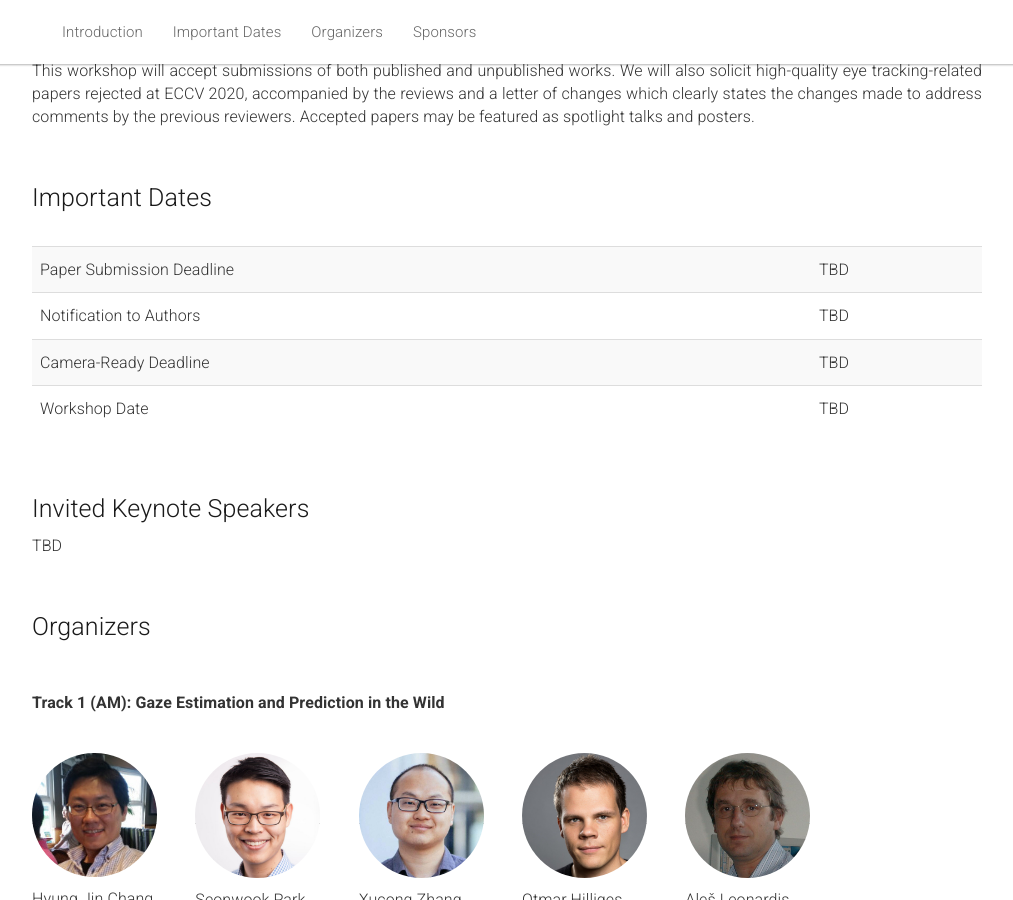
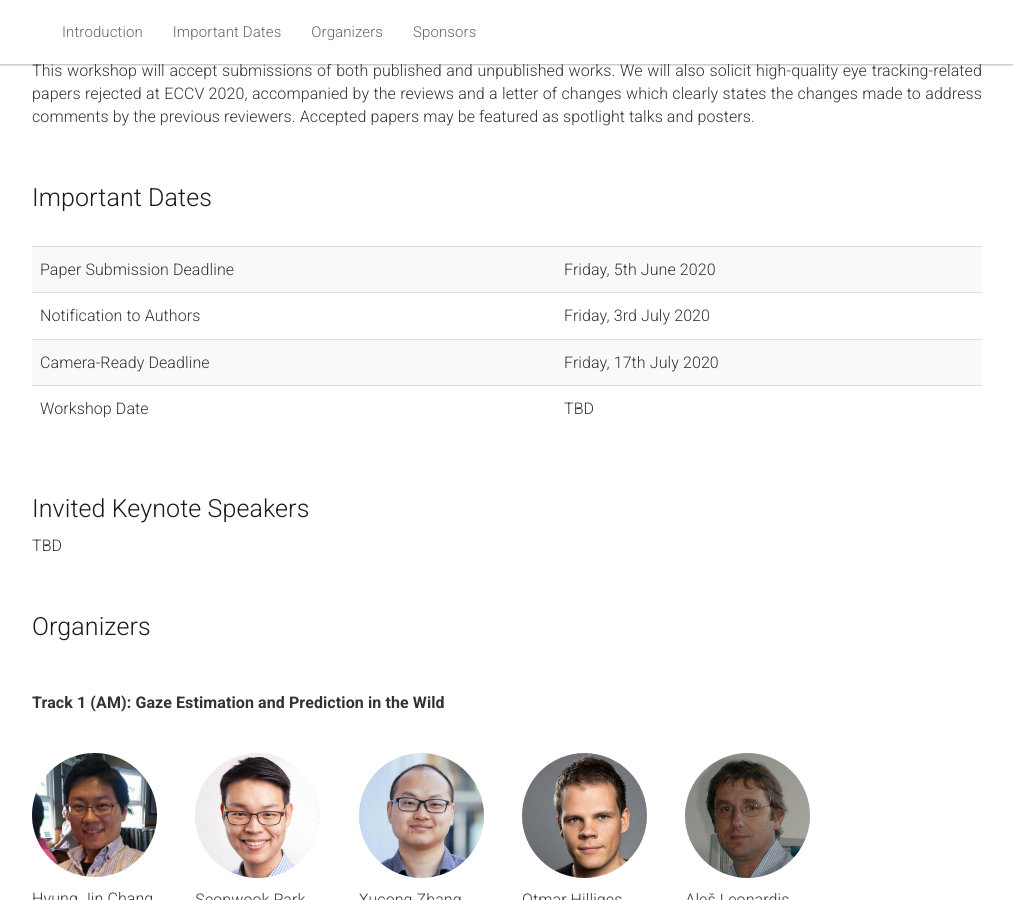
Before and after one commit to OpenEyes-Workshop/openeyes-workshop.github.io, a Jekyll site: the page built from _pages/home.md, in a window 1280 px wide and 900 px high, scrolled down 1088 px. Shown: the whole window, without its empty margins (133-1146 px from the left). Built offline with Jekyll 4.4.1, drawn with Linux system fonts in a browser that asks for light colours; nearby versions of some CDN libraries.

Commit message:
Update important dates for OpenEyes 2020

```diff
--- a/_pages/home.md
+++ b/_pages/home.md
@@ -117,15 +117,15 @@ acknowledgements: ""
       <tbody>
         <tr>
           <td>Paper Submission Deadline</td>
-          <td>TBD</td>
+          <td>Friday, 5th June 2020</td>
         </tr>
         <tr>
           <td>Notification to Authors</td>
-          <td>TBD </td>
+          <td>Friday, 3rd July 2020</td>
         </tr>
         <tr>
           <td>Camera-Ready Deadline</td>
-          <td>TBD </td>
+          <td>Friday, 17th July 2020</td>
         </tr>
         <!--<tr id="schedule">
           <td>Extended Abstracts Deadline</td>
```
